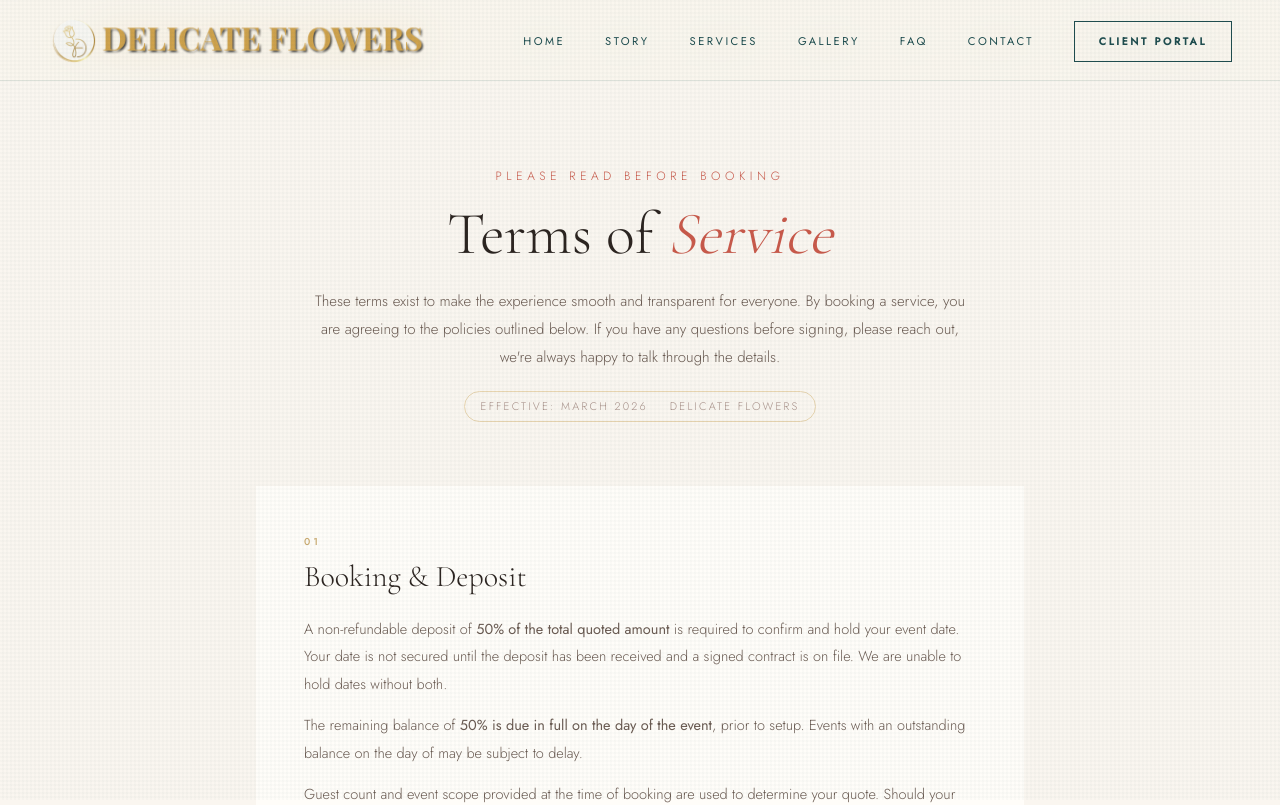
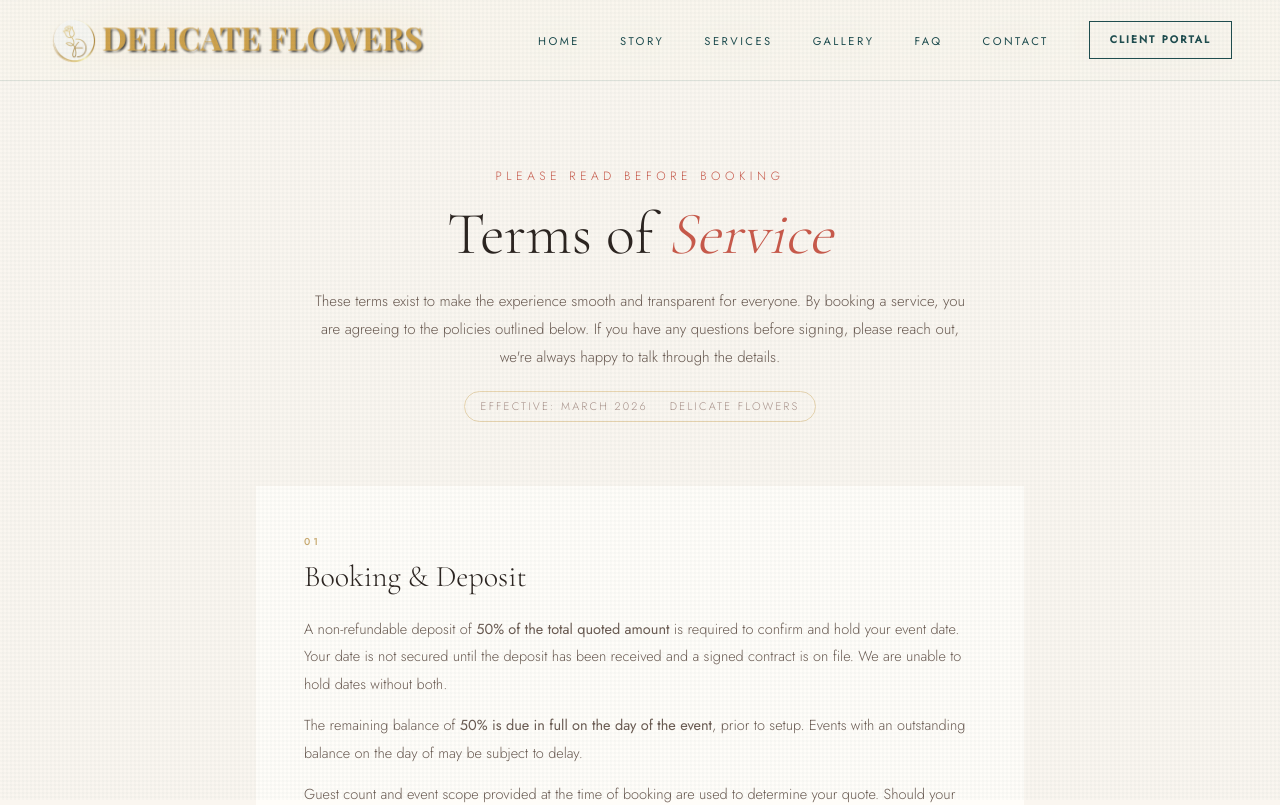
Before and after one commit to Simcol2/delicate, a Next.js app: page /terms in a window 1280 px wide. Shown: the top 805 px of the page. Built offline with nearby package versions, Linux system fonts and the light colour scheme; a web font is replaced by a local one.

Commit message:
Fix Client Portal button, move floral image to root path, add cache control headers

```diff
--- a/app/layout.tsx
+++ b/app/layout.tsx
@@ -71,6 +71,9 @@ export default function RootLayout({
         <meta name="mobile-web-app-capable" content="yes" />
         <meta name="msapplication-TileColor" content="#C2965A" />
         <meta name="msapplication-tap-highlight" content="no" />
+        <meta http-equiv="Cache-Control" content="no-cache, no-store, must-revalidate" />
+        <meta http-equiv="Pragma" content="no-cache" />
+        <meta http-equiv="Expires" content="0" />
         <link rel="apple-touch-icon" sizes="180x180" href="/icons/icon-180x180.png" />
         <link rel="apple-touch-icon" sizes="152x152" href="/icons/icon-152x152.png" />
         <link rel="apple-touch-icon" sizes="167x167" href="/icons/icon-152x152.png" />
--- a/components/navigation/Navbar.tsx
+++ b/components/navigation/Navbar.tsx
@@ -70,7 +70,7 @@ export function Navbar() {
           <li>
             <Link
               href="/client/login"
-              className="px-6 py-3 border border-midnight text-midnight font-sans text-[0.65rem] font-bold tracking-[0.25em] uppercase no-underline transition-all duration-350 hover:bg-midnight hover:text-cream"
+              className="inline-block px-5 py-2.5 border border-midnight text-midnight font-sans text-[0.65rem] font-bold tracking-[0.2em] uppercase no-underline transition-all duration-350 hover:bg-midnight hover:text-cream whitespace-nowrap"
             >
               Client Portal
             </Link>
--- a/components/sections/Gallery.tsx
+++ b/components/sections/Gallery.tsx
@@ -9,7 +9,7 @@ gsap.registerPlugin(ScrollTrigger)
 
 const galleryItems = [
   { id: 1, title: 'Celebrations', image: '/Photo Slides/Celebrations/Delicate Flower-3-table setting1.png' },
-  { id: 2, title: 'Floral Arrangements', image: '/Photo%20Slides/Floral%20Arrangements/IMG_6169.jpg' },
+  { id: 2, title: 'Floral Arrangements', image: '/floral-arrangements.jpg?v=2' },
   { id: 3, title: 'Cocktails', image: '/Photo Slides/Cocktails/DSC06742.JPEG' },
   { id: 4, title: 'Outdoor Soiree', image: '/Photo Slides/Outdoor Soiree/Delicate Flower-10.png' },
 ]
```
Also changed, not shown: public/floral-arrangements.jpg (added).
